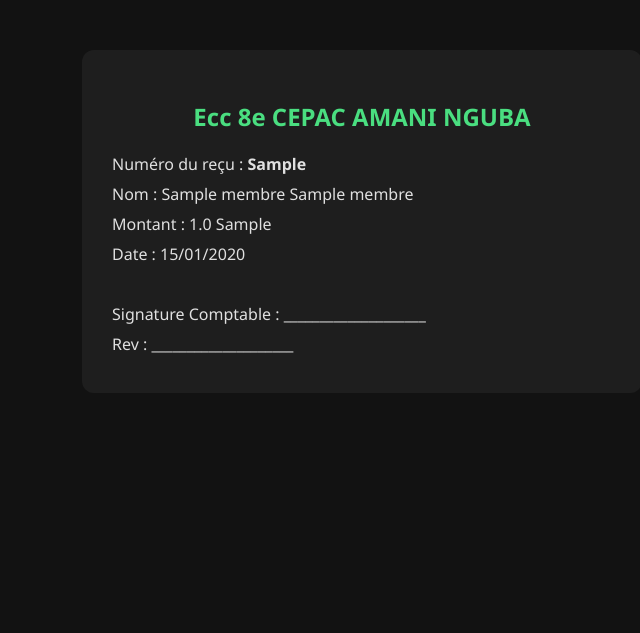
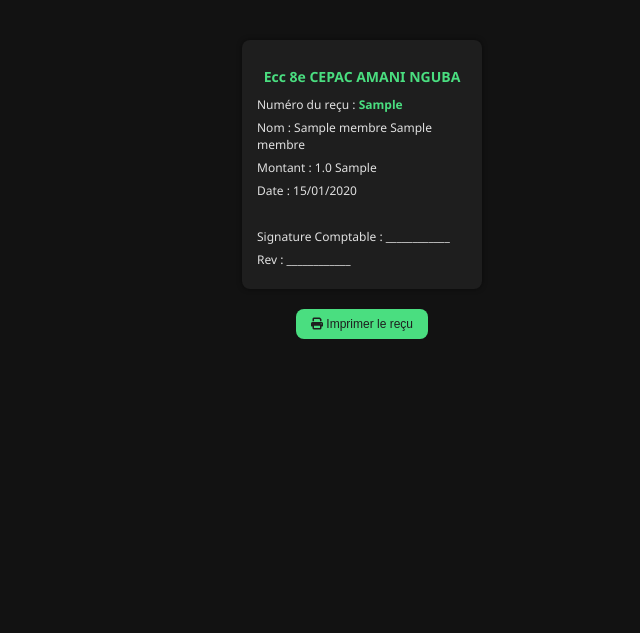
Before and after one commit to Andrebeet1/dimeamaninguba, a Flask app: template templates/reçu.html in a window 1280 px wide. Shown: the part 75-708 px from the top of the page, without its empty margins (278-918 px from the left). Run offline with Flask 3, Linux system fonts and the light colour scheme; the template is opened without the code that fills it: values that come from a table or form of the project are taken from there, others are empty; tables that the repository leaves empty hold one stand-in row (values such as "Sample post").

Commit message:
Update reçu.html

```diff
--- a/templates/reçu.html
+++ b/templates/reçu.html
@@ -1,44 +1,90 @@
 {% extends 'base.html' %}
 {% block title %}Reçu{% endblock %}
+
 {% block content %}
-<div class="recu">
+<div class="recu" id="recuContent">
     <h2>Ecc 8e CEPAC AMANI NGUBA</h2>
-    <p>Numéro du reçu : <strong>{{ dime.numero_recu }}</strong></p>
+    <p>Numéro du reçu : <strong>{{ dime.numero_recu or 'N/A' }}</strong></p>
+    <p>Nom :
+        {{ dime.membre.nom if dime.membre else 'Inconnu' }}
+        {{ dime.membre.postnom if dime.membre else '' }}
+    </p>
+    <p>Montant : {{ dime.montant or 0 }} {{ dime.monnaie or '' }}</p>
+    <p>Date : {{ dime.date.strftime('%d/%m/%Y') if dime.date else 'Non défini' }}</p>
+    <br>
+    <p>Signature Comptable : ____________</p>
+    <p>Rev : ____________</p>
+</div>
 
-    {% if dime.membre %}
-        <p>Nom : {{ dime.membre.nom }} {{ dime.membre.postnom }}</p>
-    {% else %}
-        <p>Nom : <em>Non renseigné</em></p>
-    {% endif %}
-
-    <p>Montant : {{ dime.montant }} {{ dime.monnaie }}</p>
-
-    {% if dime.date %}
-        <p>Date : {{ dime.date.strftime('%d/%m/%Y') }}</p>
-    {% else %}
-        <p>Date : <em>Non renseignée</em></p>
-    {% endif %}
-
-    <br>
-    <p>Signature Comptable : ____________________</p>
-    <p>Rev : ____________________</p>
+<div class="print-btn-container">
+    <button onclick="imprimerRecu()"><i class="fas fa-print"></i> Imprimer le reçu</button>
 </div>
 
 <style>
+/* Reçu compact pour 1/8 A4 */
 .recu {
     background-color: #1E1E1E;
-    padding: 30px;
-    border-radius: 12px;
-    max-width: 500px;
-    margin: 30px auto;
+    padding: 15px;
+    border-radius: 8px;
+    width: 210px; /* environ 1/8 de A4 en largeur */
+    font-size: 12px;
+    margin: 20px auto;
     color: #E0E0E0;
+    box-shadow: 0 0 5px rgba(0,0,0,0.5);
 }
 .recu h2 {
     text-align: center;
     color: #4ADE80;
+    font-size: 14px;
+    margin-bottom: 10px;
 }
 .recu p {
-    margin: 8px 0;
+    margin: 6px 0;
+}
+.recu strong {
+    color: #4ADE80;
+}
+
+.print-btn-container {
+    text-align: center;
+    margin-top: 15px;
+}
+.print-btn-container button {
+    padding: 8px 15px;
+    font-size: 12px;
+    border-radius: 8px;
+    border: none;
+    background-color: #4ADE80;
+    color: #1E1E1E;
+    cursor: pointer;
+    transition: transform 0.2s, background-color 0.2s;
+}
+.print-btn-container button:hover {
+    background-color: #22c55e;
+    transform: scale(1.05);
+}
+
+/* Impression */
+@media print {
+    body * {
+        visibility: hidden;
+    }
+    #recuContent, #recuContent * {
+        visibility: visible;
+    }
+    #recuContent {
+        position: absolute;
+        left: 0;
+        top: 0;
+        width: 210px; /* largeur imprimée */
+        font-size: 12px;
+    }
 }
 </style>
+
+<script>
+function imprimerRecu() {
+    window.print();
+}
+</script>
 {% endblock %}
```
